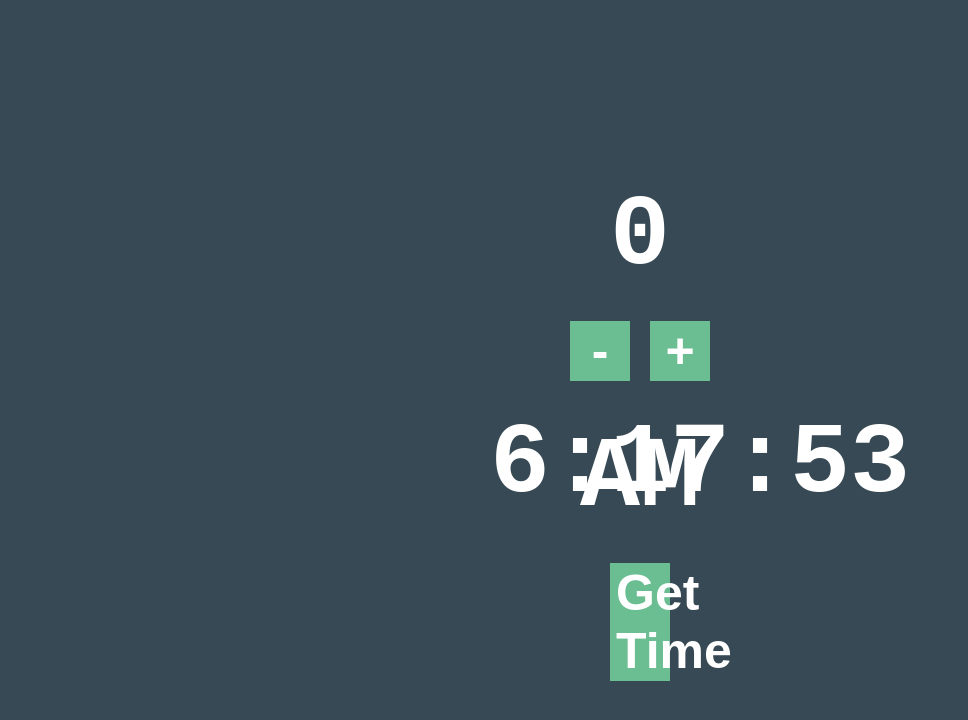
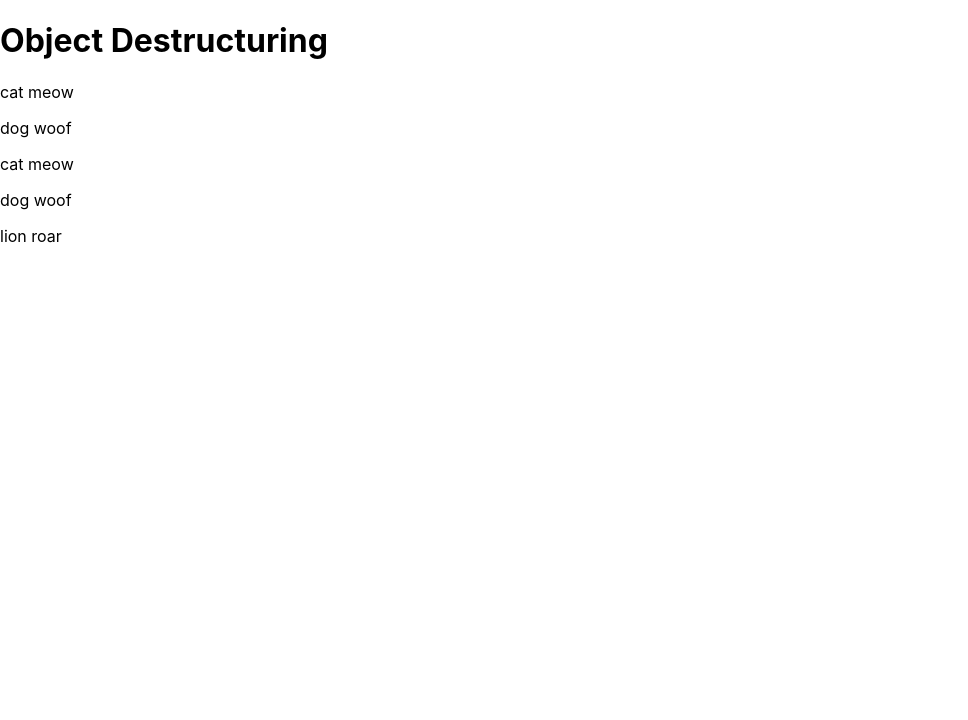
Before and after one commit to mohsinrashid64/React-Stuff, a React (Create React App) app: page / in a window 1280 px wide. Shown: the top 720 px of the page, without its empty margins (0-968 px from the left). Built offline with nearby package versions, Linux system fonts and the light colour scheme.

Commit message:
object destructuring

```diff
--- a/src/App.css
+++ b/src/App.css
@@ -1,29 +1,3 @@
-body {
-  font: normal 14px/100% "Andale Mono", AndaleMono, monospace;
-  color: #fff;
-  padding: 50px;
-  width: 300px;
-  margin: 0 auto;
-  background-color: #374954;
+.App {
   text-align: center;
 }
-
-h1 {
-  font-size: 100px;
-}
-
-.container {
-  margin: 60% auto;
-}
-
-button {
-  display: inline-block;
-  background-color: #6bbe92;
-  border: 0;
-  width: 60px;
-  margin: 10px;
-  text-align: center;
-  color: #fff;
-  font-weight: bold;
-  font-size: 50px;
-}
--- a/src/App.js
+++ b/src/App.js
@@ -1,34 +1,36 @@
 // import { Component } from 'react';
 import './App.css';
-// import Heading from "./Components/Heading.js"
-import React, { useState } from "react";
+import Heading from "./Components/Heading.js"
+import animals from "./assets/data"
 
+
+// Destructuring Through Array
+
+const [cat,dog,lion,griaffe]=animals; // You can write anything inplace of "cat" and "dog"
+console.log(cat)
+console.log(dog)
+
+// Destructuring Through Object
+const { name, sound } = cat // "name" and "sound" are properties of the object so there name has to be the same as in the object
+// or
+const { name:dogName, sound:dogSound } = dog
+
+const { name:lionName, sound:lionSound="roar" } = lion
+
+const { name:griaffeName, sound:griaffeSound, feedingRequirements:{food,water} } = griaffe
 
 
 function App() {
-  const [count, setCount] = useState(0);
-  function increase() {
-    setCount(count + 1);
-  }
-  function decrease() {
-    setCount(count - 1);
-  }
 
-  const now = new Date().toLocaleTimeString();
-  const [time,setTime] = useState(now);
-
-  function updateTime(){
-    const newTime = new Date().toLocaleTimeString();
-    setTime(newTime)
-  }
   return (
     <div className="container">
-      <h1>{count}</h1>
-      <button onClick={decrease}>-</button>
-      <button onClick={increase}>+</button>
-      <h1>{time}</h1>
-      <button onClick={updateTime}>Get Time</button>
+      <Heading/>
+      <p>{cat["name"]} {cat["sound"]}</p>
+      <p>{dog["name"]} {dog["sound"]}</p>
 
+      <p>{name} {sound}</p>
+      <p>{dogName} {dogSound}</p>
+      <p>{lionName} {lionSound}</p>
     </div>
   );
 }
--- a/src/Components/heading.js
+++ b/src/Components/heading.js
@@ -2,6 +2,6 @@
 
 export default function Heading(){
     return (
-        <h1>Heading Component</h1>
+        <h1>Object Destructuring</h1>
     )
 }
--- /dev/null
+++ b/src/assets/data.js
@@ -0,0 +1,9 @@
+const animals = [
+    { name: "cat", sound: "meow" },
+    { name: "dog", sound: "woof" },
+    { name: "lion" },
+    { name: "griaffe", sound:"nothing", feedingRequirements:{food:2,water:1}}
+  ];
+
+
+  export default animals
```
